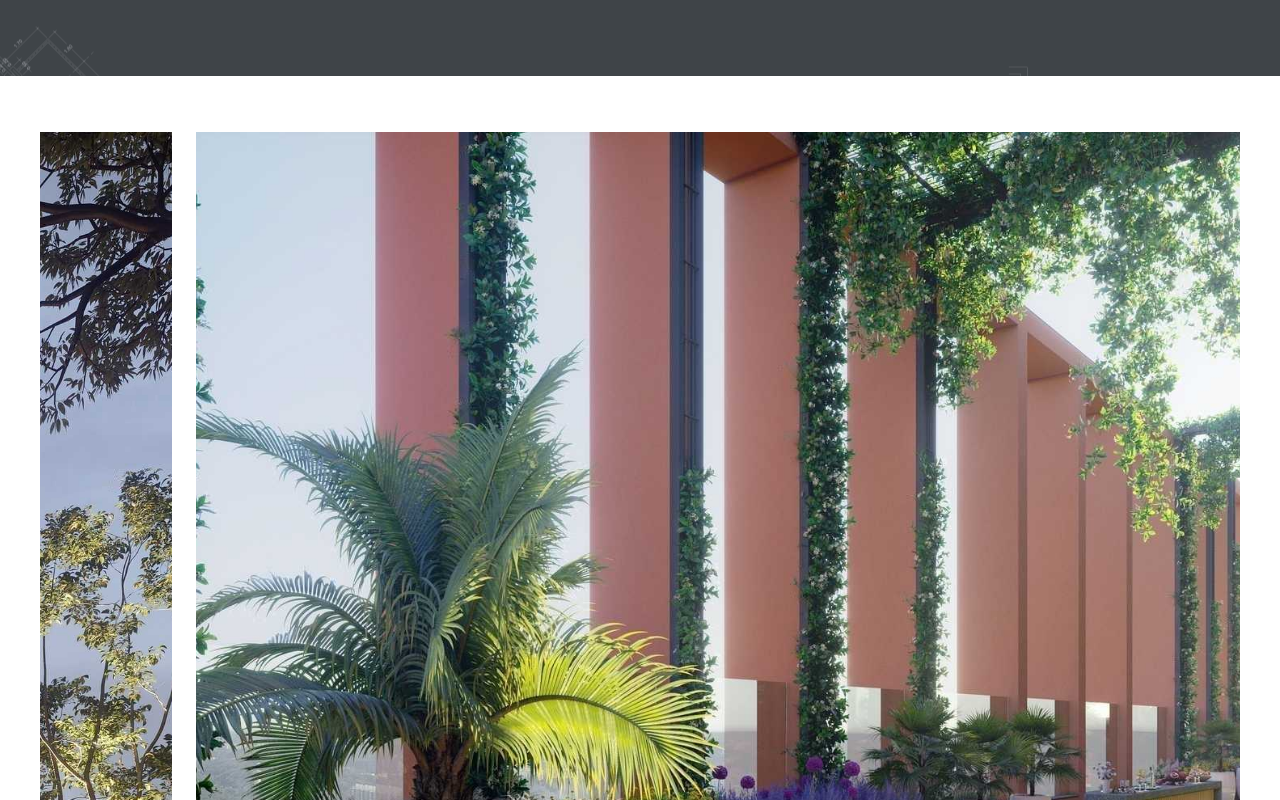
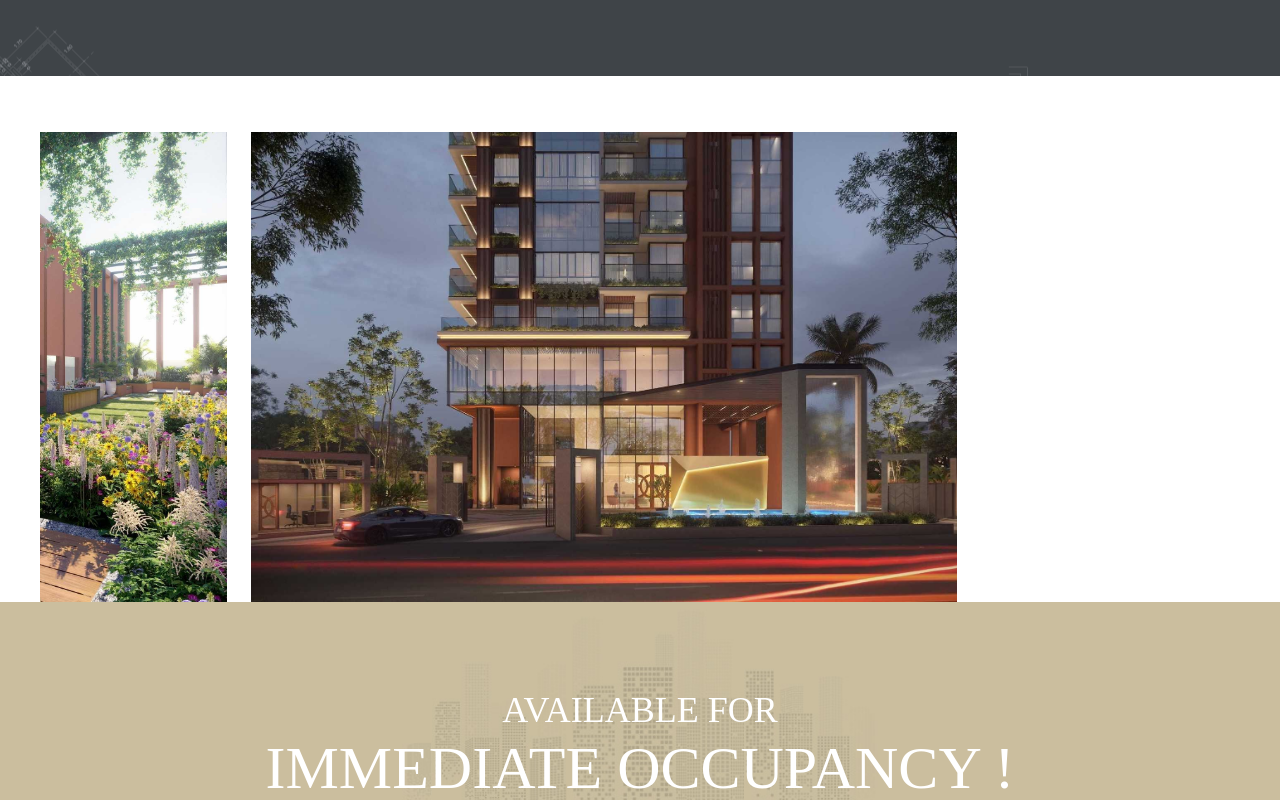
Before and after one commit to vishal-a-savaliya/zade-group, a React (Create React App) app: page /luxurious-living in a window 1280 px wide. Shown: the part 3940-4740 px from the top of the page. Built offline with nearby package versions, Linux system fonts and the light colour scheme; a web font is replaced by a local one.

Commit message:
update the height of image slider

```diff
--- a/src/components/ImageSlider.jsx
+++ b/src/components/ImageSlider.jsx
@@ -24,7 +24,7 @@ function ImageSlider({ images, width = 600, height = 450 }) {
 
     return (
         <div
-            className="w-full h-full flex items-center md:my-14 overflow-hidden"
+            className="w-full h-full flex justify-center items-center md:my-14 overflow-hidden"
             ref={startDivRef}
         >
             <div
--- a/src/views/Zluxuria.js
+++ b/src/views/Zluxuria.js
@@ -245,7 +245,7 @@ function Zluxuria() {
 
             </div>
 
-            <div className="py-12 h-[300px] md:h-auto md:py-0 md:px-10">
+            <div className="py-12 h-[300px] md:h-[470px] md:py-0 md:px-10">
 
                 <ImageSlider images={images} width={600} height={400} />
 
```
